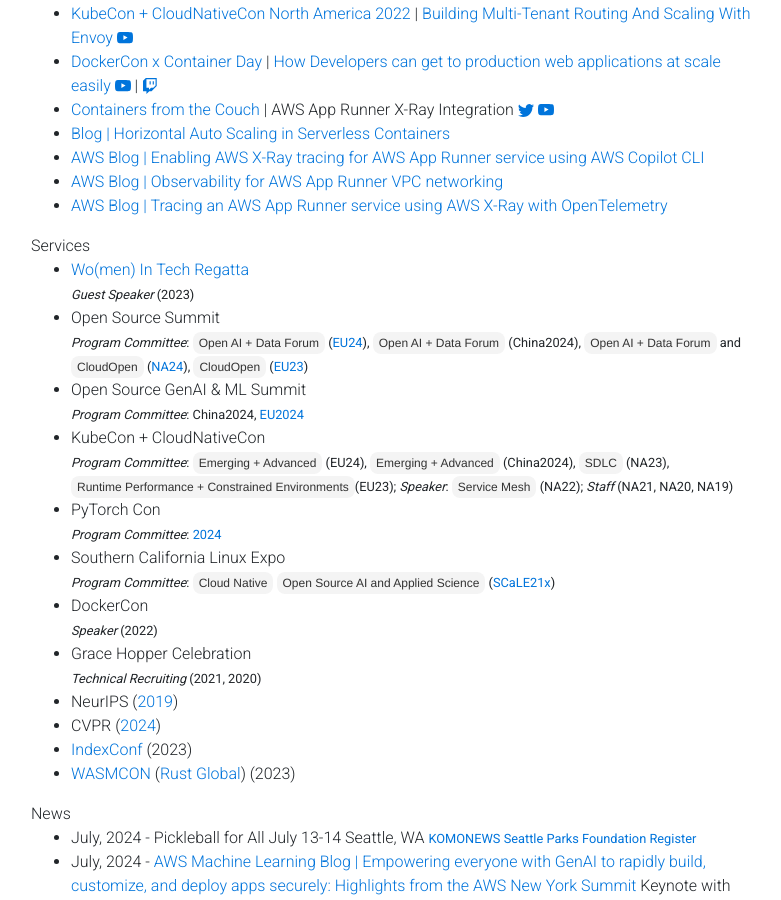
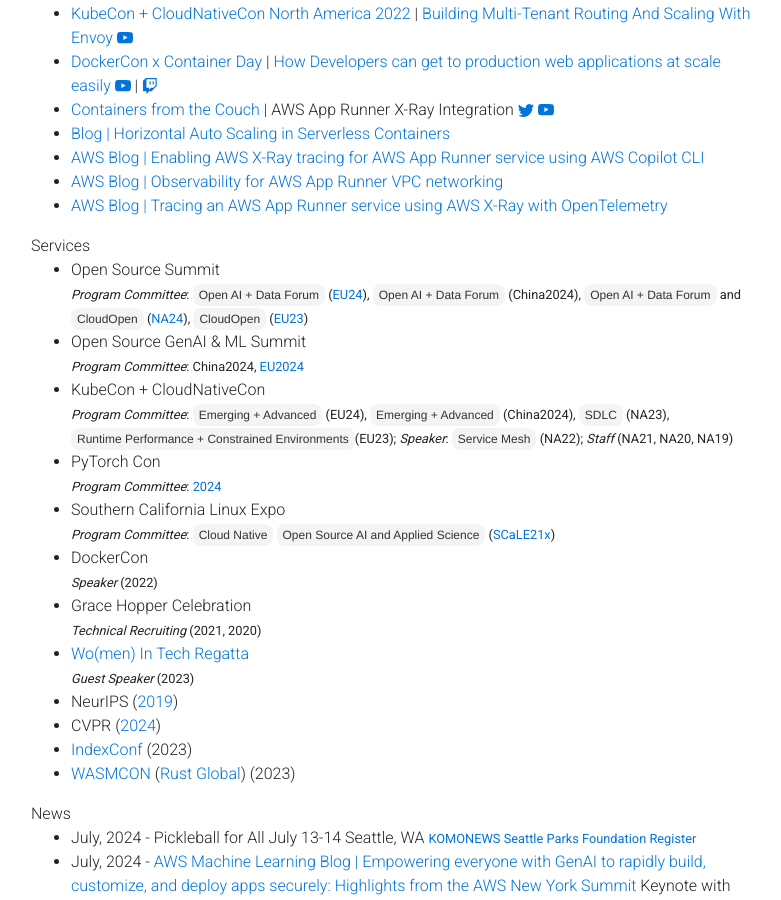
Before and after one commit to gfw001/gfw001.github.io, a Jekyll site: the page portfolio.html, which Jekyll copies as it is, in a window 1280 px wide and 900 px high, scrolled down 1048 px. Shown: the whole window, without its empty margins (54-835 px from the left). Built offline with Jekyll 4.4.1, drawn with Linux system fonts in a browser that asks for light colours; nearby versions of some CDN libraries; a style sheet for code colours, icons or effects is not loaded; some of the changed lines change nothing that is shown.

Commit message:
Update portfolio.html

```diff
--- a/portfolio.html
+++ b/portfolio.html
@@ -268,10 +268,6 @@
       Services
 	<ul>
 	<li>
-		<a href="https://www.womenintechregatta.com/links">Wo(men) In Tech Regatta</a> <br>
-		<small><i>Guest Speaker</i> (2023)</small>
-	</li>
-	<li>
 		Open Source Summit<br>
 		<small><i>Program Committee</i>: <button>Open AI + Data Forum</button> (<a href="https://events.linuxfoundation.org/open-source-summit-europe/program/program-committee/">EU24</a>), <button>Open AI + Data Forum</button> (China2024), <button>Open AI + Data Forum</button> and <button>CloudOpen</button> (<a href="https://events.linuxfoundation.org/open-source-summit-north-america/program/program-committee/">NA24</a>), <button>CloudOpen</button> (<a href="https://events.linuxfoundation.org/archive/2023/open-source-summit-europe/program/program-committee/">EU23</a>)</small><br>
 	</li>
@@ -298,6 +294,10 @@
 	<li>
 		Grace Hopper Celebration <br>
 		<small><i>Technical Recruiting</i> (2021, 2020)</small>
+	</li>
+	<li>
+		<a href="https://www.womenintechregatta.com/links">Wo(men) In Tech Regatta</a> <br>
+		<small><i>Guest Speaker</i> (2023)</small>
 	</li>
 	<li>
 		NeurIPS (<a href="https://nips.cc/Conferences/2019">2019</a>)
```
